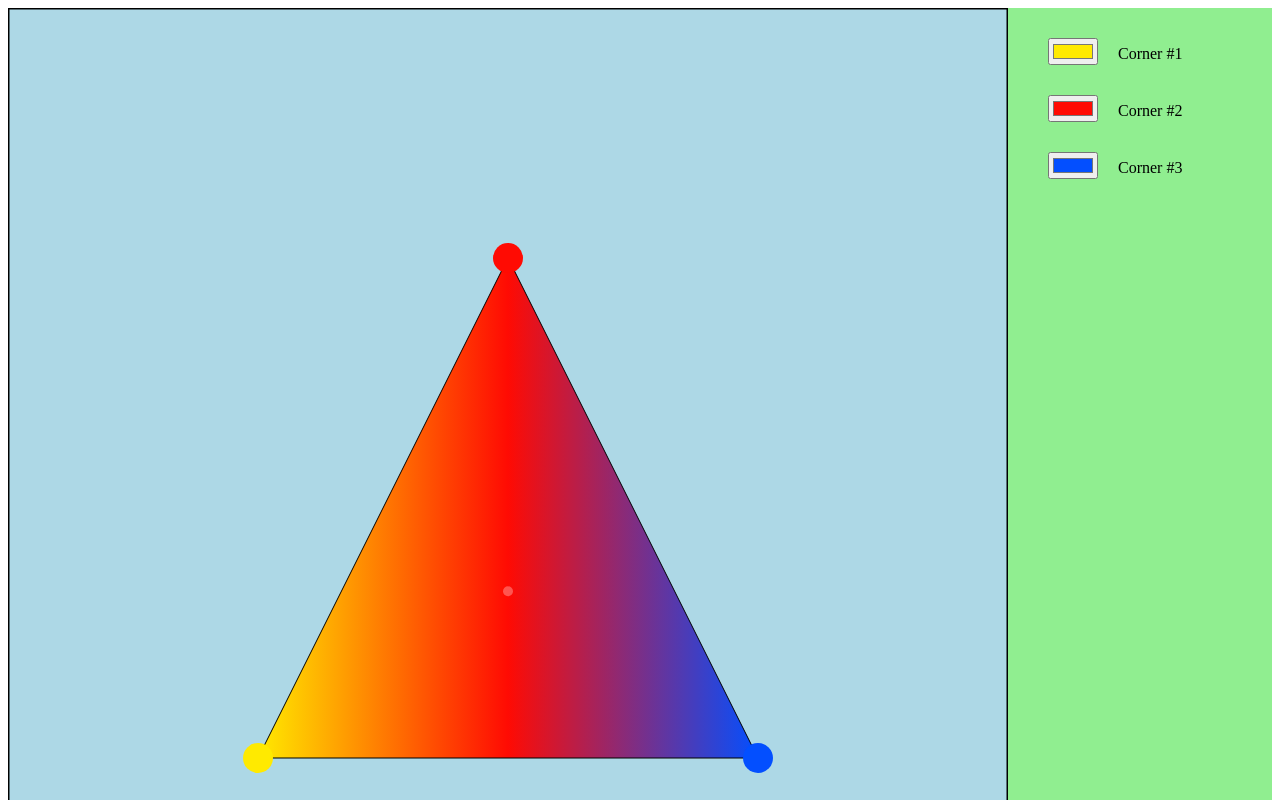
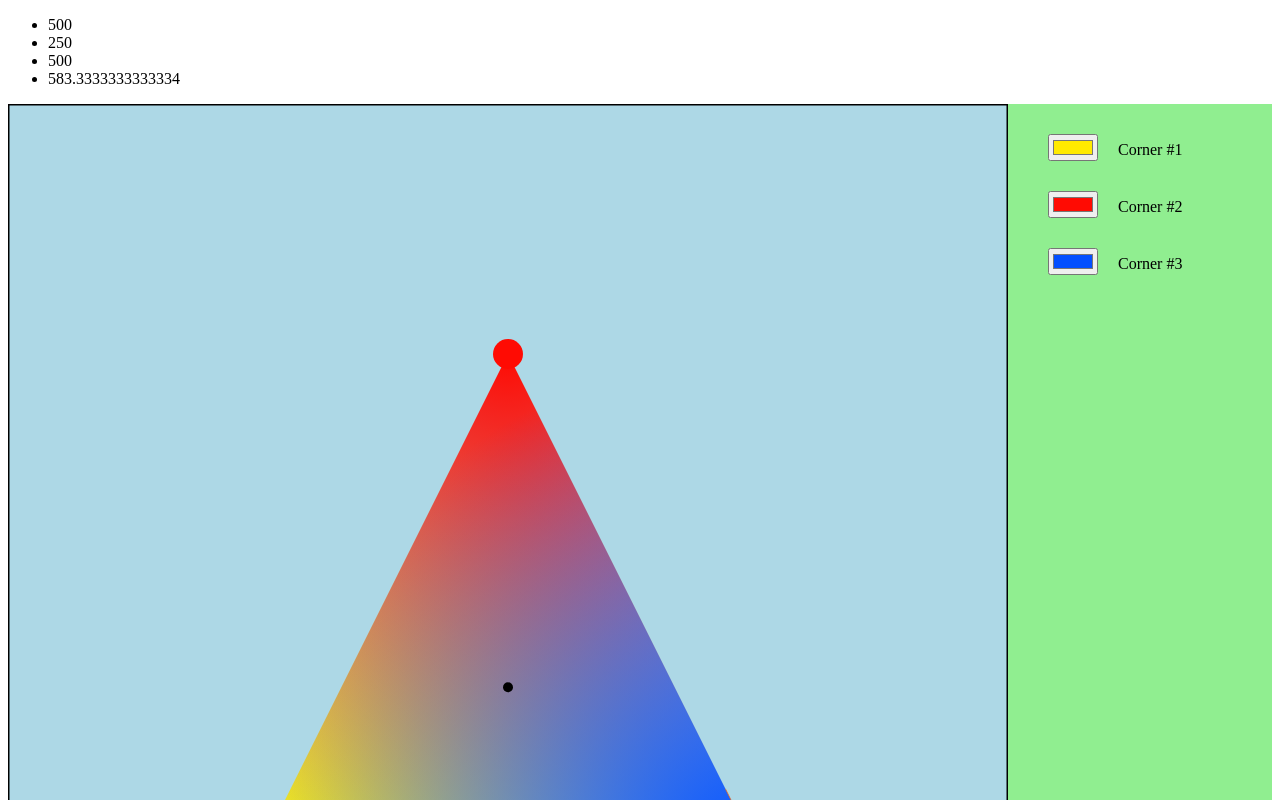
Before and after one commit to mahval/color-triangle, an Angular app: page / in a window 1280 px wide. Shown: the top 800 px of the page. Built offline with nearby package versions, Linux system fonts and the light colour scheme.

Commit message:
Using radialGradient for color mixing

```diff
--- a/src/app/triangle-display/triangle-display.component.html
+++ b/src/app/triangle-display/triangle-display.component.html
@@ -1,29 +1,77 @@
+<div style="display:block">
+  <ul>
+    <li>{{ circle2Xcoor }}</li>
+    <li>{{ circle2Ycoor }}</li>
+    <li>{{ circleCenterXcoor }}</li>
+    <li>{{ circleCenterYcoor }}</li>
+  </ul>
+</div>
 <div style="background-color: lightgreen;display:flex; flex-direction: row; flex-wrap: wrap;">
+
   <div>
     <svg height="1000" width="1000">
       <defs>
-        <linearGradient id="fade1">
+        <linearGradient id="fade0">
           <stop id="stop1" offset="0" [attr.stop-color]="circle1Color" />
           <stop id="stop2" offset="0.5" [attr.stop-color]="circle2Color" />
           <stop id="stop3" offset="1" [attr.stop-color]="circle3Color" />
         </linearGradient>
+        <radialGradient id="fade1" [attr.cx]="(circle1Xcoor/10) + '%'" [attr.cy]="(circle1Ycoor/10) + '%'" [attr.fx]="(circle1Xcoor/10) + '%'"
+          [attr.fy]="(circle1Ycoor/10) + '%'" r="50%">
+          <stop id="stop11" offset="0%" [attr.stop-color]="circle1Color" stop-opacity="1" />
+          <stop id="stop12" offset="100%" [attr.stop-color]="circle1Color" stop-opacity="0" />
+          <!-- <stop id="stop3"/> -->
+        </radialGradient>
+        <radialGradient id="fade2" [attr.cx]="(circle2Xcoor/10) + '%'" [attr.cy]="(circle2Ycoor/10) + '%'" [attr.fx]="(circle2Xcoor/10) + '%'"
+          [attr.fy]="(circle2Ycoor/10) + '%'" r="50%">
+          <stop id="stop21" offset="0%" [attr.stop-color]="circle2Color" stop-opacity="1" />
+          <stop id="stop22" offset="100%" [attr.stop-color]="circle2Color" stop-opacity="0" />
+          <!-- <stop id="stop3"/> -->
+        </radialGradient>
+        <radialGradient id="fade3" [attr.cx]="(circle3Xcoor/10) + '%'" [attr.cy]="(circle3Ycoor/10) + '%'" [attr.fx]="(circle3Xcoor/10) + '%'"
+          [attr.fy]="(circle3Ycoor/10) + '%'" r="50%">
+          <stop id="stop31" offset="0%" [attr.stop-color]="circle3Color" stop-opacity="1" />
+          <stop id="stop32" offset="100%" [attr.stop-color]="circle3Color" stop-opacity="0" />
+          <!-- <stop id="stop3"/> -->
+        </radialGradient>
+
+        <filter id="blend-it" x="0%" y="0%" width="100%" height="100%">
+          <feImage xlink:href="#myrect1" result="c1"/>
+          <feImage xlink:href="#myrect2" result="c2"/>
+          <feImage xlink:href="#myrect3" result="c3"/>
+          <feBlend in="c1" in2="c2" in3="c3" mode="multiply" result="blendedGrad" />
+          <feComposite in="blendedGrad" in2="SourceGraphic" operator="in" />
+        </filter>
+
+        <clipPath id="triangleView">
+            <polygon [attr.points]="this.circle1Xcoor + ',' + this.circle1Ycoor + ',' + this.circle2Xcoor + ',' + this.circle2Ycoor + ',' + this.circle3Xcoor + ',' + this.circle3Ycoor" fill="#FFFFFF" />
+        </clipPath>
       </defs>
 
-      <rect height="1000" width="1000" style="fill:lightblue; stroke-width:3;stroke:rgb(0,0,0)" />
+      <rect id="myrect" height="1000" width="1000" style="fill:lightblue; stroke-width:3;stroke:rgb(0,0,0)" />
+
+      <rect id="myrect1" x="0" y="0" height="1000" width="1000" fill="url(#fade1)" clip-path="url(#triangleView)"/>
+      <rect id="myrect2" x="0" y="0" height="1000" width="1000" fill="url(#fade2)" clip-path="url(#triangleView)" />
+      <rect id="myrect3" x="0" y="0" height="1000" width="1000" fill="url(#fade3)" clip-path="url(#triangleView)" />
+
       <g (click)="clickTriangle()" (mousedown)="mousedown(0, $event)">
-        <polygon id="triangle" points="250,750 500,250 750,750" fill="url(#grad)" style="stroke:black;stroke-width:1" />
+        <polygon id="triangle" points="250,750 500,250 750,750" filter="url(#blend-it)" style="stroke:black;stroke-width:1" />
       </g>
       <g (click)="clickCircle(1, $event)" (mousedown)="mousedown(1, $event)" (mouseup)="mouseup(1)">
-        <circle class="grabbable" id="circle1" [attr.cx]="circle1Xcoor" [attr.cy]="circle1Ycoor" [attr.r]="circleRadius" [attr.fill]="circle1Color" />
+        <circle class="grabbable" id="circle1" [attr.cx]="circle1Xcoor" [attr.cy]="circle1Ycoor" [attr.r]="circleRadius"
+          [attr.fill]="circle1Color" />
       </g>
       <g (click)="clickCircle(2, $event)" (mousedown)="mousedown(2, $event)" (mouseup)="mouseup(2)">
-        <circle class="grabbable" id="circle2" [attr.cx]="circle2Xcoor" [attr.cy]="circle2Ycoor" [attr.r]="circleRadius" [attr.fill]="circle2Color" />
+        <circle class="grabbable" id="circle2" [attr.cx]="circle2Xcoor" [attr.cy]="circle2Ycoor" [attr.r]="circleRadius"
+          [attr.fill]="circle2Color" />
       </g>
       <g (click)="clickCircle(3, $event)" (mousedown)="mousedown(3, $event)" (mouseup)="mouseup(3)">
-        <circle class="grabbable" id="circle3" [attr.cx]="circle3Xcoor" [attr.cy]="circle3Ycoor" [attr.r]="circleRadius" [attr.fill]="circle3Color" />
+        <circle class="grabbable" id="circle3" [attr.cx]="circle3Xcoor" [attr.cy]="circle3Ycoor" [attr.r]="circleRadius"
+          [attr.fill]="circle3Color" />
       </g>
       <g id="circleCenter" (click)="clickCircle(3, $event)" (mousedown)="mousedown(3, $event)" (mouseup)="mouseup(3)">
-        <circle id="circleCenter" [attr.cx]="circleCenterXcoor" [attr.cy]="circleCenterYcoor" [attr.r]="circleCenterRadius" fill="white" fill-opacity="0.3" />
+        <circle id="circleCenter" [attr.cx]="circleCenterXcoor" [attr.cy]="circleCenterYcoor" [attr.r]="circleCenterRadius"
+          fill="black" fill-opacity="1" />
       </g>
     </svg>
 
--- a/src/app/triangle-display/triangle-display.component.ts
+++ b/src/app/triangle-display/triangle-display.component.ts
@@ -40,6 +40,8 @@ export class TriangleDisplayComponent implements OnInit {
       if (!this.dragging) {
         return;
       }
+      this.setCircleCoordinates();
+
       this.selectedCircle.setAttribute("cx", evt.clientX);
       this.selectedCircle.setAttribute("cy", evt.clientY);
       this.setCenterPointOfTriangle();
@@ -123,6 +125,15 @@ export class TriangleDisplayComponent implements OnInit {
     stop3.setAttribute("stop-color", this.circle3Color)
   }
 
+  setCircleCoordinates() {
+    this.circle1Xcoor = +document.getElementById("circle1").getAttribute('cx');
+    this.circle1Ycoor = +document.getElementById("circle1").getAttribute('cy');
+    this.circle2Xcoor = +document.getElementById("circle2").getAttribute('cx');
+    this.circle2Ycoor = +document.getElementById("circle2").getAttribute('cy');
+    this.circle3Xcoor = +document.getElementById("circle3").getAttribute('cx');
+    this.circle3Ycoor = +document.getElementById("circle3").getAttribute('cy');
+  }
+
   setCenterPointOfTriangle() {
     let circle1 = document.getElementById("circle1");
     let circle2 = document.getElementById("circle2");
```
